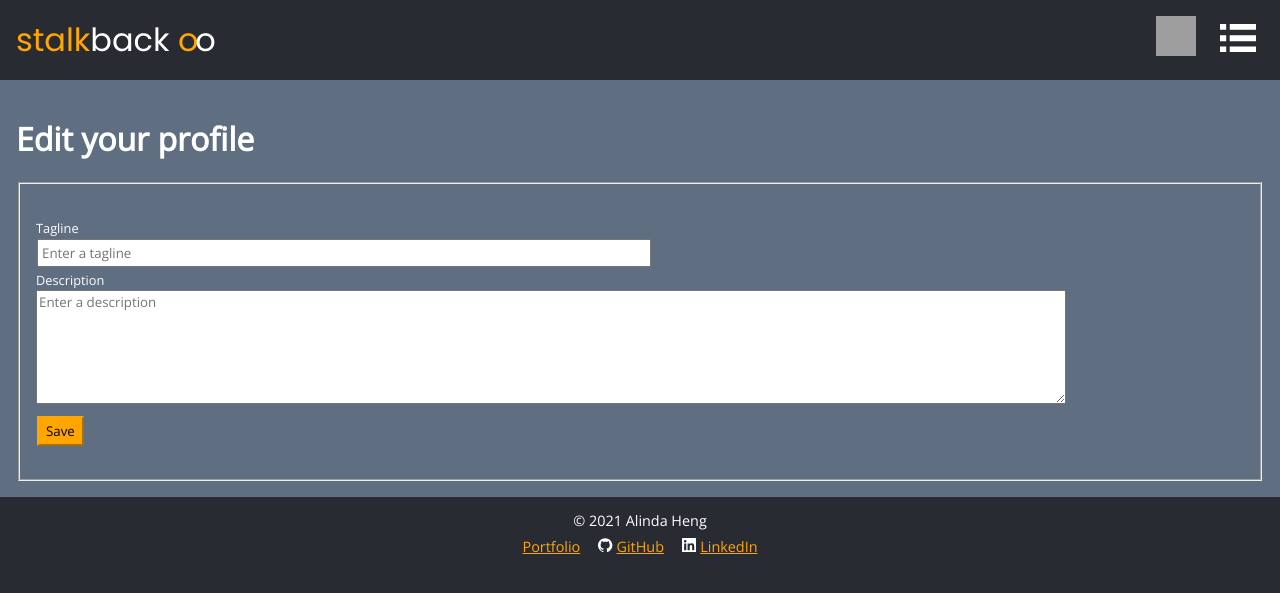
After one commit to Alindah/stalkback, a Flask app: page /edit/profile in a window 1280 px wide. The commit adds this page. Shown: the top 593 px of the page. Run offline with Flask 2, Linux system fonts and the light colour scheme; the visitor is signed in with stand-in values (Sample User, id 1); data comes from the database, SQL or seed files in the repository; grey boxes are pictures that could not be loaded.

Commit message:
Implemented edit profile page

```diff
--- a/app/forms.py
+++ b/app/forms.py
@@ -45,3 +45,8 @@ class PostForm(FlaskForm):
 class DeletePost(FlaskForm):
     del_id = HiddenField("Post ID")
     del_post = SubmitField("Delete")
+
+class EditProfileForm(FlaskForm):
+    tagline = StringField("Tagline", description = "Enter a tagline")
+    desc = TextAreaField("Description", description = "Enter a description")
+    submit = SubmitField("Save")
--- a/app/main.py
+++ b/app/main.py
@@ -2,7 +2,7 @@ from flask import Flask, jsonify, render_template, request, redirect, flash, Mar
 from flask.helpers import send_from_directory
 from flask_login import login_required, current_user, login_user, logout_user
 from models import UserModel, PostModel, CategoryModel, db, login
-from forms import RegisterForm, SettingsForm, LoginForm, DeleteAccount, SearchBar, PostForm, DeletePost
+from forms import RegisterForm, SettingsForm, LoginForm, DeleteAccount, SearchBar, PostForm, DeletePost, EditProfileForm
 from flask_sqlalchemy import SQLAlchemy
 #from flask_migrate import Migrate
 from sqlalchemy import or_
@@ -235,4 +235,20 @@ def post():
 
     return render_template('post.html', form = form, categories = categories)
 
+# EDIT PROFILE
+@app.route('/edit/profile', methods = ['POST', 'GET'])
+@login_required
+def edit_prof():
+    form = EditProfileForm()
+
+    if request.method == 'POST':
+        tagline = request.form['tagline']
+        desc = request.form['desc']
+
+        current_user.tagline = tagline
+        db.session.commit()
+        flash("Profile successfully saved")
+
+    return render_template('edit_profile.html', form = form)
+
 app.run(host = 'localhost', port = '5000', debug = True)
--- a/app/models.py
+++ b/app/models.py
@@ -65,6 +65,6 @@ class CategoryModel(db.Model):
     id = db.Column(db.Integer, primary_key = True)
     user_id = db.Column(db.Integer, db.ForeignKey('users.id'))
     name = db.Column(db.String(32), default = "none")
-    desc = db.Column(db.String(40000), default = "")
+    desc = db.Column(db.String(1000), default = "")
     icon = db.Column(db.String())
     creation_date = db.Column(db.DateTime(), index = True, default = datetime.utcnow)
--- a/app/static/default.css
+++ b/app/static/default.css
@@ -360,8 +360,9 @@ input[type='submit'] {
     width: 2em;
 }
 
-#post-form textarea {
+.text-area-form textarea {
     width: 80vw;
+    font-family: var(--font-main);
 }
 
 .profile-button {
--- /dev/null
+++ b/app/templates/edit_profile.html
@@ -0,0 +1,20 @@
+{% extends "base.html" %}
+{% from "macros.html" import flashes %}
+
+{% block content %}
+    <h1>Edit your profile</h1>
+    <fieldset class="simple-form text-area-form">
+        {{ flashes() }}
+        <p><form action="" method="POST" enctype="multipart/form-data">
+            {{ form.hidden_tag() }}
+
+            <span class="small-text">{{ form.tagline.label }}</span><br>
+            {{ form.tagline(maxlength=128, value=current_user.tagline, placeholder=form.tagline.description) }}<br>
+
+            <span class="small-text">{{ form.desc.label }}</span><br>
+            {{ form.desc(maxlength=1000, rows=6, placeholder=form.desc.description) }}<br>
+
+            {{ form.submit }}
+        </form></p>
+    </fieldset>
+{% endblock %}
--- a/app/templates/macros.html
+++ b/app/templates/macros.html
@@ -78,7 +78,7 @@
             <div class="post-desc">
                 <div style="text-align:center;">
                     {{ user_avatar_linked(p.author) }}<br>
-                    {{ user_name_linked(p.author) }}</div>
+                    {{ user_dname_linked(p.author) }}</div>
                 <div style="padding-left: 1em;">
                     {{ p.desc }}
                 </div>
@@ -108,7 +108,7 @@
         <img src="{{ user.avatar_url }}" class="user-av-med"></a>
 {%- endmacro %}
 
-{% macro user_name_linked(user) -%}
+{% macro user_dname_linked(user) -%}
     <a href="{{ url_for('profile', username = user.username) }}" class="no-underline">
         {{ user.display_name }}</a>
 {%- endmacro %}
--- a/app/templates/post.html
+++ b/app/templates/post.html
@@ -2,7 +2,7 @@
 {% from "macros.html" import flashes %}
 {% block content %}
     <h1>Create a new post</h1>
-    <fieldset id="post-form" class="simple-form">
+    <fieldset class="simple-form text-area-form">
         {{ flashes() }}
         <p><form action="" method="POST" enctype="multipart/form-data">
             {{ form.hidden_tag() }}
```
Also changed, not shown: app/templates/profile.html (+13 -6 lines).
